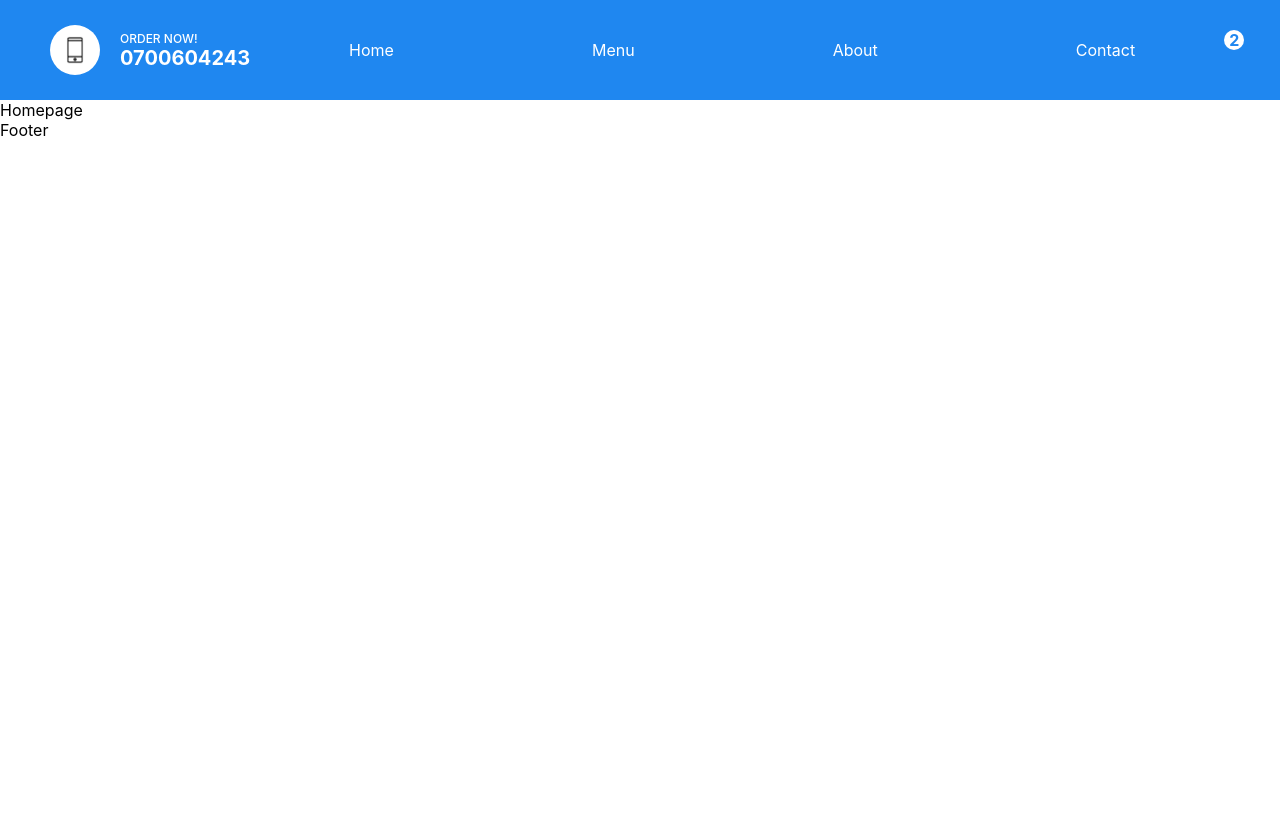
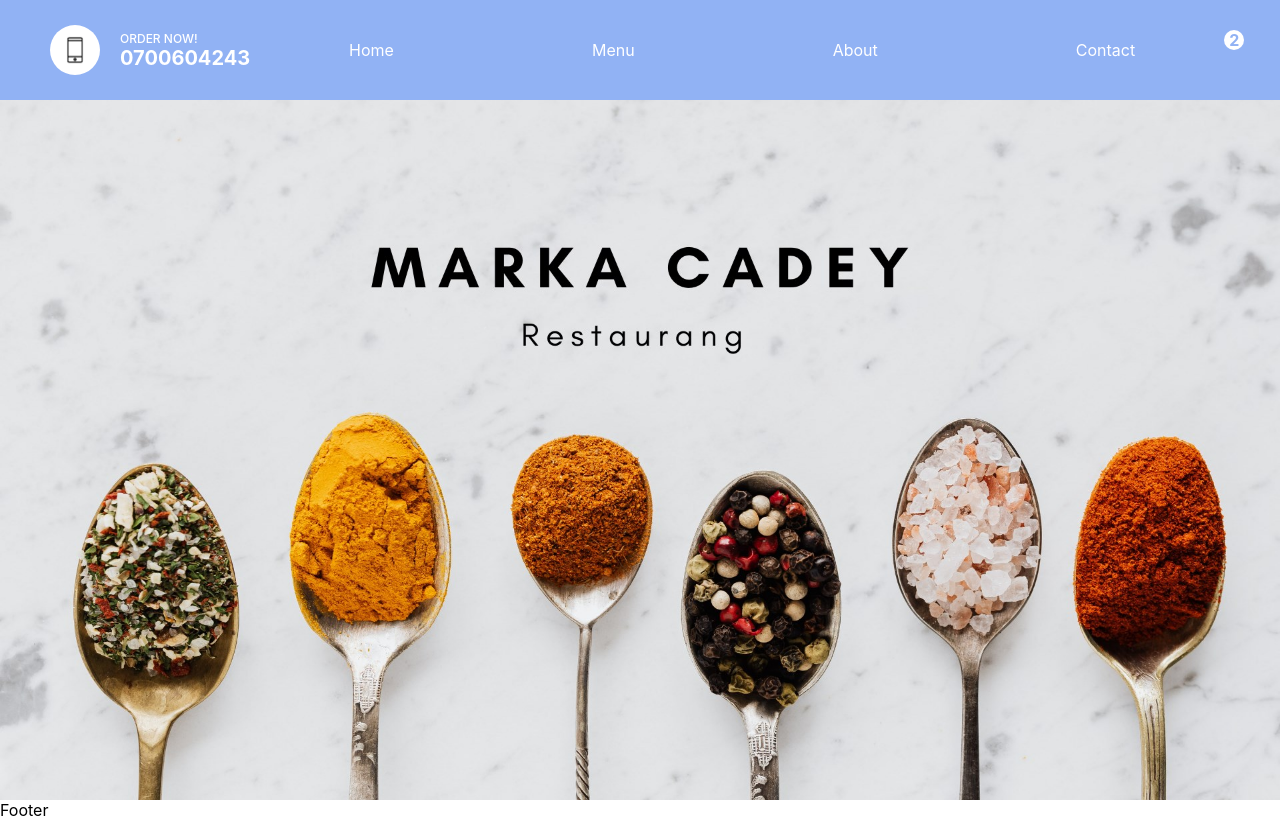
Before and after one commit to ahmedMoussa2020/markaCadey, a Next.js app: page / in a window 1280 px wide. Built offline with nearby package versions, Linux system fonts and the light colour scheme.

Commit message:
navbar design

```diff
--- /dev/null
+++ b/components/Featured.jsx
@@ -0,0 +1,47 @@
+
+
+import styles from "../styles/Featured.module.css";
+import Image from "next/image";
+import { useState } from "react";
+
+const Featured = () => {
+  const [index, setIndex] = useState(0);
+  const images = [
+    "/img/kryd.png",
+    "/img/kryd.png",
+    "/img/kryd.png",
+  ];
+
+
+  // navbar pictures slider
+//   const handleArrow = (direction) =>{
+//     if(direction==="left"){
+//         setIndex(index !== 0 ? index-1 : 2)
+//     }
+//     if(direction==="right"){
+//         setIndex(index !== 2 ? index+1 : 0)
+//     }
+// }
+  return (
+    <div className={styles.container}>
+      {/* <div className={styles.arrowContainer} style={{ left: 0 }} onClick={()=>handleArrow("left")}>
+        <Image src="/img/arrowl.png" alt="" layout="fill" objectFit="contain" />
+      </div> */}
+
+      <div className={styles.wrapper} style={{transform: `translateX(${-100*index}vw)`}}>
+        {images.map((img, i) => (
+          <div className={styles.imgContainer} key={i}>
+            <Image src={img} alt="" layout="fill" />
+
+          </div>
+        ))}
+      </div>
+      {/* <div className={styles.arrowContainer} style={{ right: 0 }} onClick={()=>handleArrow("right")}>
+        <Image src="/img/arrowr.png" layout="fill" alt="" objectFit="contain" />
+      </div> */}
+
+
+    </div>
+  );
+};
+export default Featured;
--- a/components/Navbar.jsx
+++ b/components/Navbar.jsx
@@ -23,7 +23,7 @@ const Navbar = () => {
                 <ul className={styles.list}>
                     <li className={styles.listItem}>Home </li>
                     <li className={styles.listItem}>Menu</li>
-                    <Image src="/img/logo.png" alt="" width="299" height="250px" />
+                    <Image src="/img/Untitled_design__2_-removebg-preview.png" alt="" width="299" height="250px" />
                     <li className={styles.listItem}>About</li>
                     <li className={styles.listItem}>Contact</li>
                 </ul>
--- a/pages/index.js
+++ b/pages/index.js
@@ -1,5 +1,6 @@
 import Head from 'next/head'
 import Image from 'next/image'
+import Featured from '../components/Featured'
 import styles from '../styles/Home.module.css'
 
 
@@ -13,7 +14,7 @@ export default function Home() {
         <meta name="description" content="Best food in Malmo" />
         <link rel="icon" href="/favicon.ico" />
       </Head>
-      Homepage
+      <Featured/>
     </div>
   )
 }
--- /dev/null
+++ b/styles/Featured.module.css
@@ -0,0 +1,26 @@
+.container {
+    height: calc(100vh - 100px);
+    overflow: hidden;
+}
+
+.arrowContainer {
+    position: absolute;
+    width: 10%;
+    height: 20%;
+    top: 0;
+    bottom: 0;
+    margin: auto;
+    cursor: pointer;
+}
+
+.wrapper {
+    width: 300vw;
+    height: 100%;
+    display: flex;
+}
+
+.imgContainer {
+    width: 100vw;
+    height: 100%;
+    position: relative;
+}
--- a/styles/Navbar.module.css
+++ b/styles/Navbar.module.css
@@ -1,7 +1,7 @@
 .container{
     height: 100px;
     padding: 0px 50px;
-    background-color: #1f87f0;
+    background-color: #91b2f4;
     display: flex;
     align-items: center;
     justify-content: space-between;
@@ -76,5 +76,5 @@
     align-items: center;
     justify-content: center;
     font-weight: bold;
-    color: #1f87f0;
+    color: #91b2f4;
 }
```
Also changed, not shown: public/img/Untitled_design__2_-removebg-preview.png (added).
